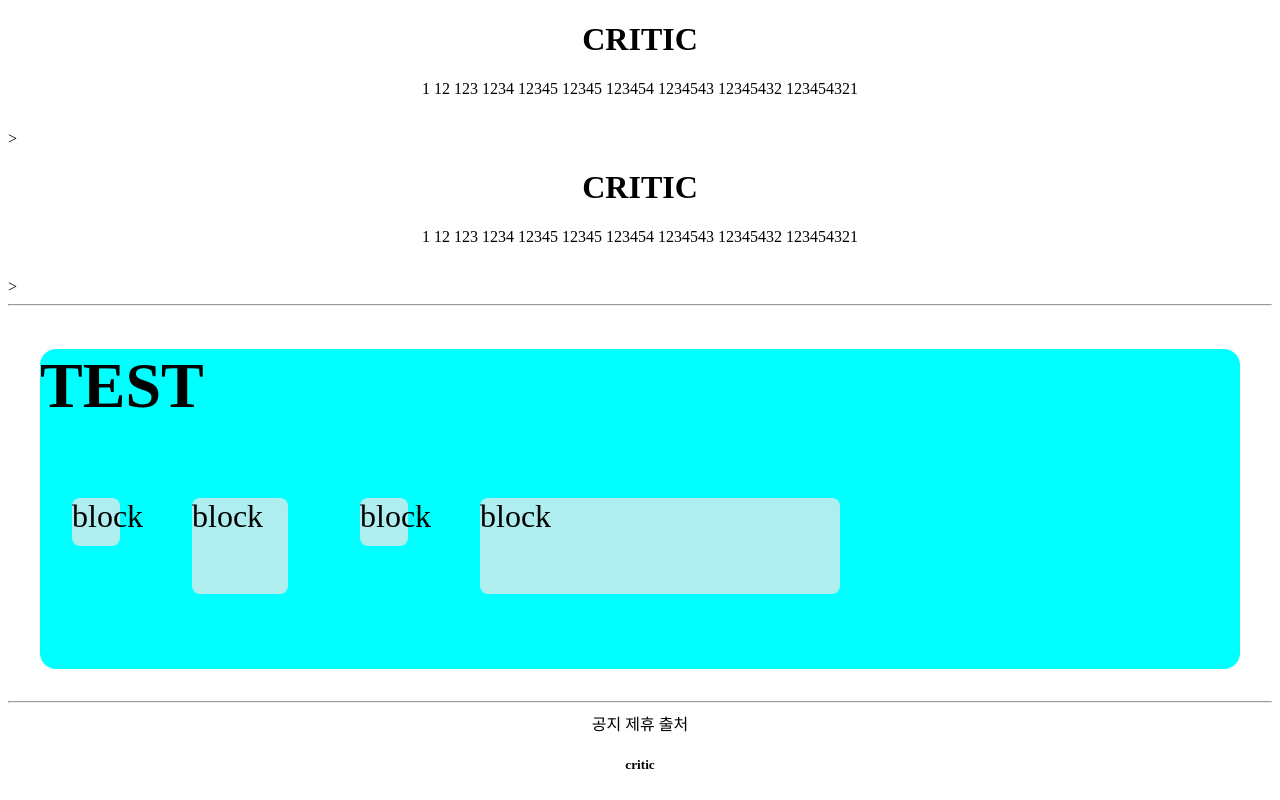
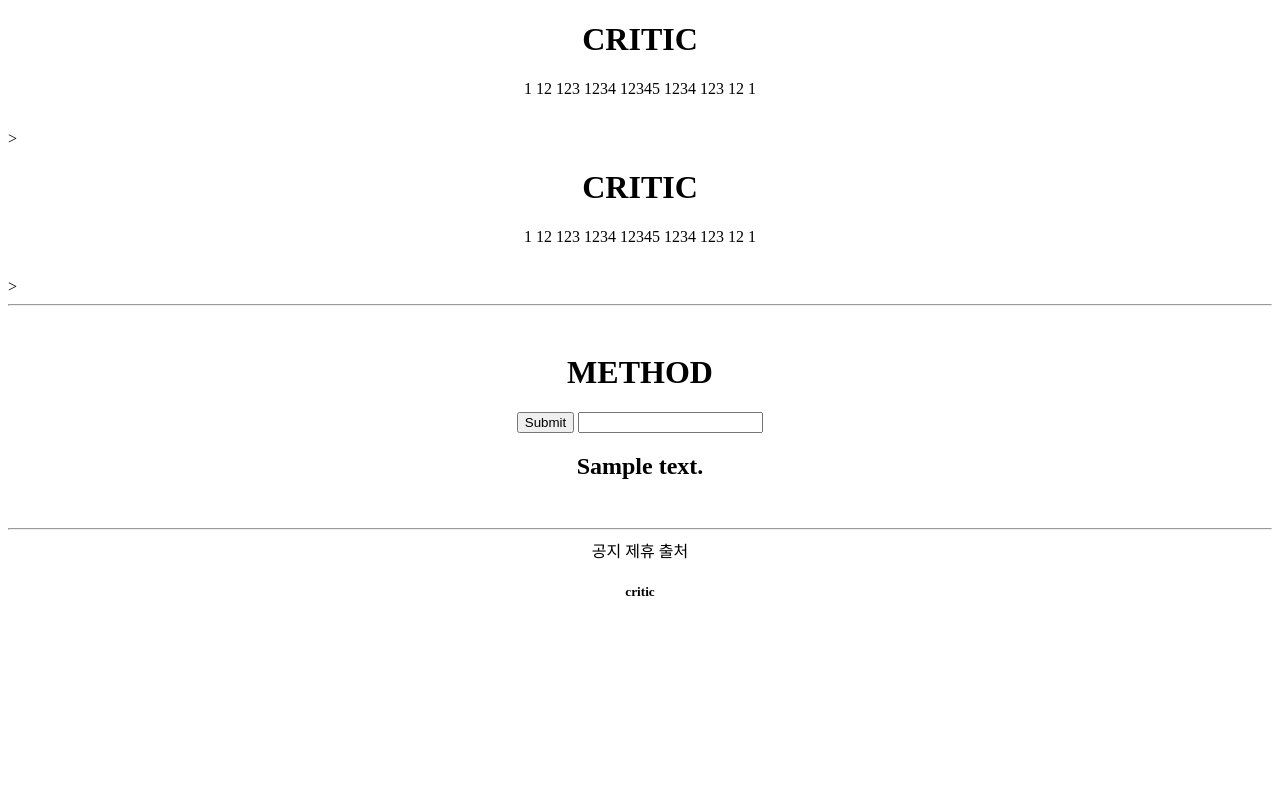
Before and after one commit to WOOONGGG/gis_1, a Django app: template accountapp/templates/accountapp/hello_world.html in a window 1280 px wide. Run offline with Django 3.2, Linux system fonts and the light colour scheme; the template is opened without the code that fills it: most values are stand-ins (such as "Sample title", 1, 10 or a date in 2020); parts of the project's set-up code (start-up, migrations or seed data) failed here and were passed over.

Commit message:
21.07.08_2_1

```diff
--- a/accountapp/templates/accountapp/hello_world.html
+++ b/accountapp/templates/accountapp/hello_world.html
@@ -2,31 +2,43 @@
 
 {% block content %}
 
-    <style>
-        .testing{
-            background-color: paleturquoise;
-            display: inline-block;
-            margin: 2rem; #margin이2rem이라박스밖으로나감
-            height: 48px;
-            width: 48px;
-            border-radius: .5rem;
-        }
+        <div style = 'margin: 3rem; text-align: center'>
+            <h1>METHOD</h1>
 
-    </style>
+            <form action="/accounts/hello_world/" method = 'post'>
+                {% csrf_token %}
+                <input type="submit" class="px-5 btn btn-dark rounded-pill">
+                <input type="text" name="hello_world_input">
+            </form>
 
+            <h2>{{hello_world_output.text}}</h2>
 
-    <div style ='height: 20rem; background-color: aqua;
-    margin: 2rem; border-radius: 1rem; font-size: 2rem'>
-        <h1>TEST</h1>
-        <div class="testing" style = 'height: 48px; width: 48px'>block</div>
-        <div class="testing" style = 'height: 3em; width: 3em'>block</div>
-        <div class="testing" style = 'height: 3rem; width: 3rem'>block</div>
-        <div class="testing" style = 'height: 30%; width: 30%'>block</div>
-
-
-
-
-    </div>
-
+        </div>
+{#    <style>#}
+{#        .testing{#}
+{#            background-color: paleturquoise;#}
+{#            display: inline-block;#}
+{#            margin: 2rem; #margin이2rem이라박스밖으로나감#}
+{#            height: 48px;#}
+{#            width: 48px;#}
+{#            border-radius: .5rem;#}
+{#        }#}
+{##}
+{#    </style>#}
+{##}
+{##}
+{#    <div style ='height: 20rem; background-color: aqua;#}
+{#    margin: 2rem; border-radius: 1rem; font-size: 2rem'>#}
+{#        <h1>TEST</h1>#}
+{#        <div class="testing" style = 'height: 48px; width: 48px'>block</div>#}
+{#        <div class="testing" style = 'height: 3em; width: 3em'>block</div>#}
+{#        <div class="testing" style = 'height: 3rem; width: 3rem'>block</div>#}
+{#        <div class="testing" style = 'height: 30%; width: 30%'>block</div>#}
+{##}
+{##}
+{##}
+{##}
+{#    </div>#}
+{##}
 
 {% endblock %}
--- a/templates/header.html
+++ b/templates/header.html
@@ -9,11 +9,10 @@
         <span>123</span>
         <span>1234</span>
         <span>12345</span>
-        <span>12345</span>
-        <span>123454</span>
-        <span>1234543</span>
-        <span>12345432</span>
-        <span>123454321</span>
+        <span>1234</span>
+        <span>123</span>
+        <span>12</span>
+        <span>1</span>
 
     </div>
 
```
Also changed, not shown: accountapp/views.py (+14 -1 lines).
